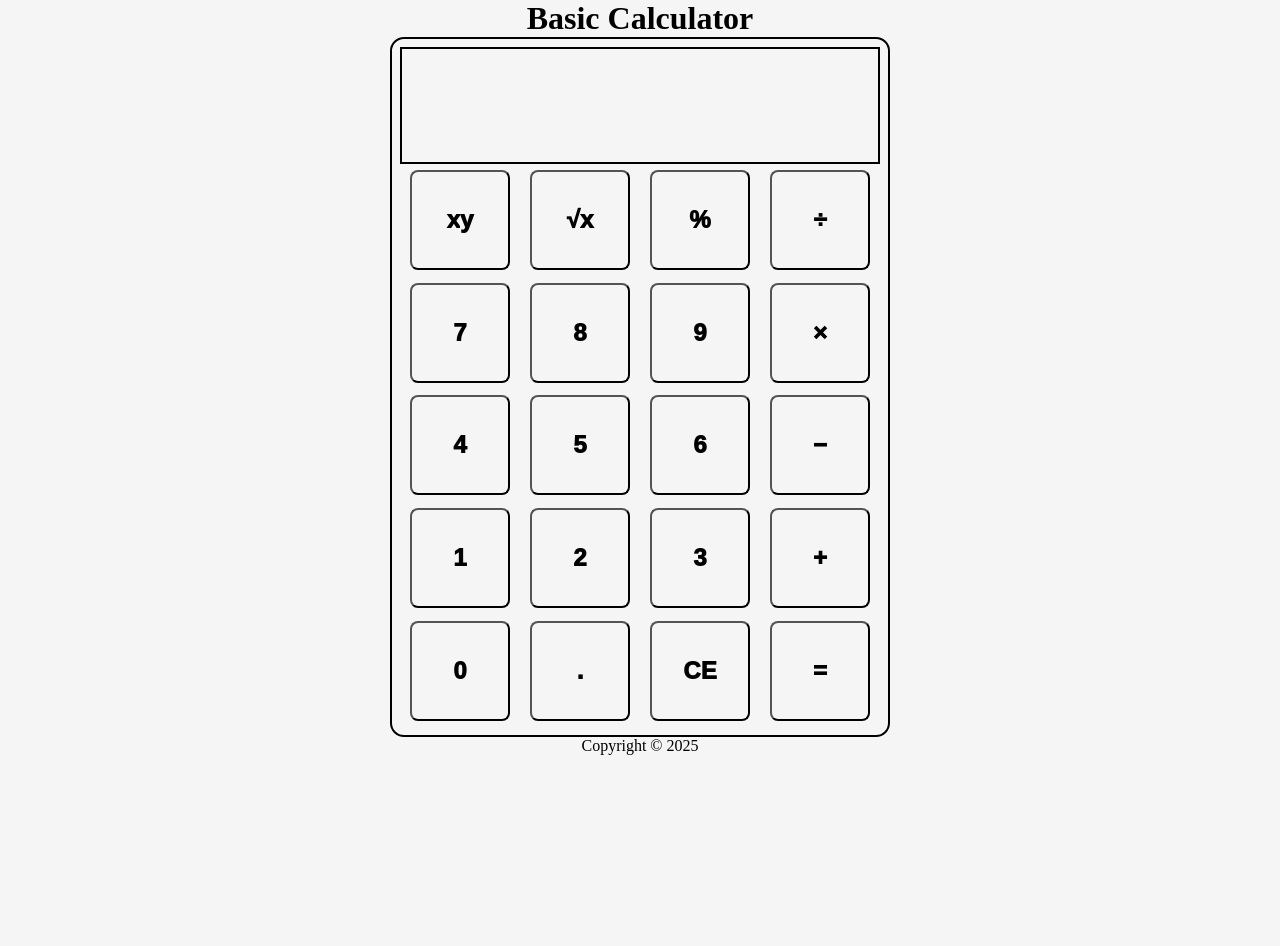
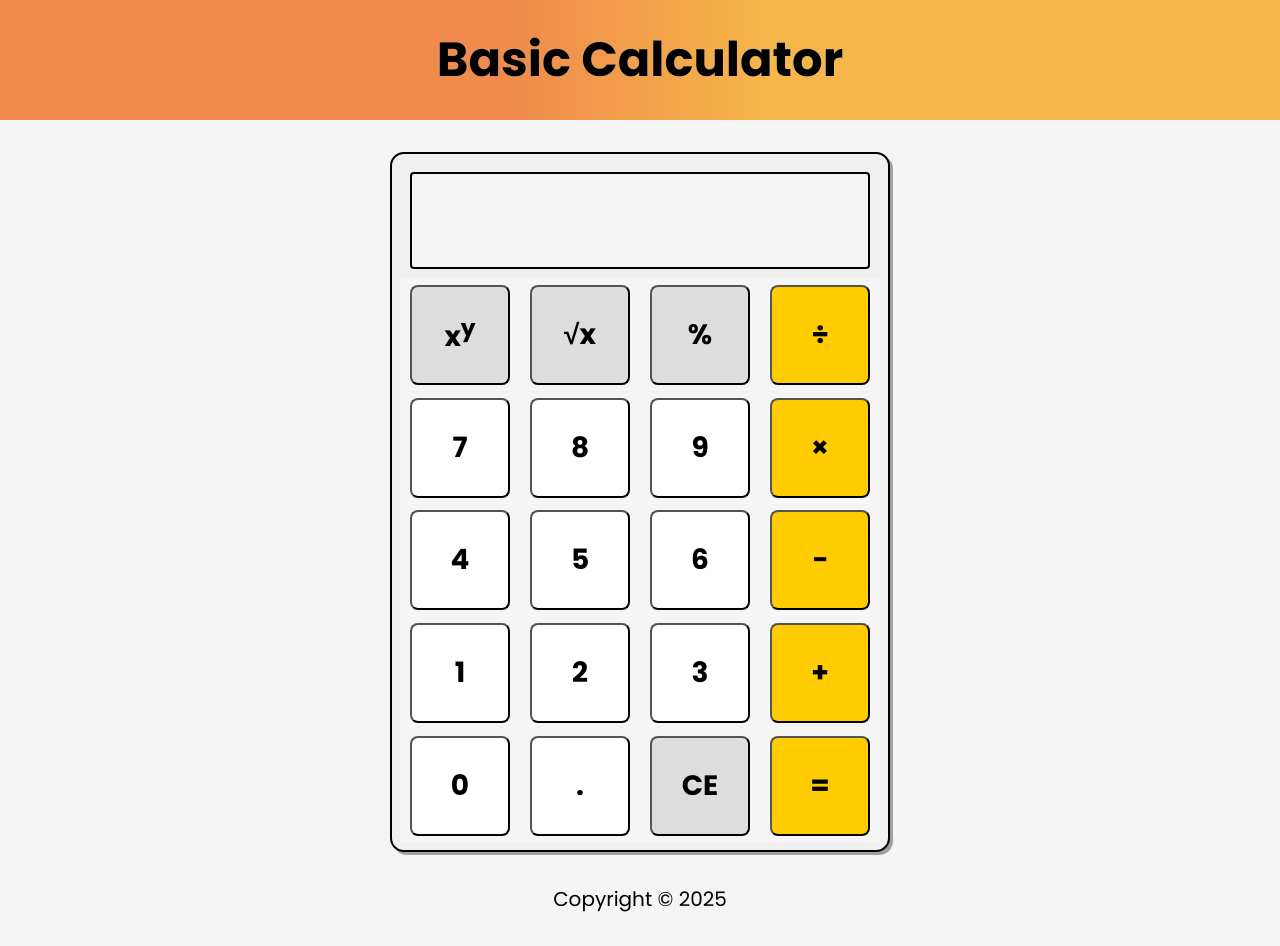
Before and after one commit to lksantos-uci/calculator, a plain HTML site: page index.html in a window 1280 px wide. Before the commit the page ends 800 px from the top, so only its background shows below. Drawn offline with Linux system fonts and the light colour scheme.

Commit message:
Finish UI
I finished designing the UI. I added colors behind the buttons and the
calculator itself. I changed the font to Poppins.

```diff
--- a/css/style.css
+++ b/css/style.css
@@ -3,11 +3,21 @@
     margin: 0;
     box-sizing: border-box;
     background-color: #f5f5f5;
+    font-family: 'Poppins', Arial, Helvetica, sans-serif;
 }
 
 #main-header {
     display: flex;
     justify-content: center;
+    color: black;
+    font-size: 24px;
+    padding: 24px;
+    margin-bottom: 32px;
+    background: linear-gradient(90deg, #f08b4c 40%, #f6b64a 60%);
+}
+
+h1 {
+    background-clip: text;
 }
 
 #calculator {
@@ -19,11 +29,20 @@
     margin: auto;
     padding: 8px;
     border-radius: 14px;
+    background-color: #f0f0f0;
+    box-shadow: 3px 3px rgba(128, 128, 128, 0.727);
 }
 
 #display {
     border: solid black 2px;
-    flex: 1;
+    border-radius: 4px;
+    margin: 10px;
+    flex: 0.75;
+    display: flex;
+    justify-content: end;
+    align-items: center;
+    font-size: 48px;
+    padding: 4px;
 }
 
 .btn-row {
@@ -38,15 +57,38 @@
     flex: 1;
 }
 
+.superscript-text {
+    vertical-align: super;
+    font-size: smaller;
+    background-color: #DDDDDD;
+}
+
 button {
     height: 100px;
     width: 100px;
     border-radius: 8px;
-    font-size: 24px;
-    font-weight: 1000;
+    font-size: 28px;
+    font-weight: 700;
+    background-color: white;
+}
+
+button:hover {
+    opacity: 50%;
+    border: solid black 2px;
+}
+
+.basic-op {
+    background-color: #FFCC00;
+}
+
+.advanced-op {
+    background-color: #DDDDDD;
 }
 
 #main-footer {
     display: flex;
     justify-content: center;
+    font-size: 20px;
+    margin-top: 32px;
+    margin-bottom: 32px;
 }
--- a/index.html
+++ b/index.html
@@ -3,7 +3,10 @@
 <head>
     <meta charset="UTF-8">
     <meta name="viewport" content="width=device-width, initial-scale=1.0">
-    <title>Calculator</title>
+    <title>Basic Calculator</title>
+    <link rel="preconnect" href="https://fonts.googleapis.com">
+    <link rel="preconnect" href="https://fonts.gstatic.com" crossorigin>
+    <link href="https://fonts.googleapis.com/css2?family=Montserrat:ital,wght@0,100..900;1,100..900&family=Poppins:ital,wght@0,100;0,200;0,300;0,400;0,500;0,600;0,700;0,800;0,900;1,100;1,200;1,300;1,400;1,500;1,600;1,700;1,800;1,900&display=swap" rel="stylesheet">
     <link rel="stylesheet" href="css/style.css">
     <script src="script/script.js"></script>
 </head>
@@ -13,19 +16,21 @@
     </header>
     <div class="container">
         <div id="calculator">
-            <div id="display"></div>
+            <div id="display">
+                <p id="num-display"></p>
+            </div>
             <div class="btn-row">
                 <div class="btn">
-                    <button>x<span>y</span></button>
+                    <button class="advanced-op">x<span class="superscript-text">y</span></button>
                 </div>
                 <div class="btn">
-                    <button>&radic;x</button>
+                    <button class="advanced-op">&radic;x</button>
                 </div>
                 <div class="btn">
-                    <button>%</button>
+                    <button class="advanced-op">%</button>
                 </div>
                 <div class="btn">
-                    <button>&divide;</button>
+                    <button class="basic-op">&divide;</button>
                 </div>
             </div>
             <div class="btn-row">
@@ -39,7 +44,7 @@
                     <button>9</button>
                 </div>
                 <div class="btn">
-                    <button>&times;</button>
+                    <button class="basic-op">&times;</button>
                 </div>
             </div>
             <div class="btn-row">
@@ -53,7 +58,7 @@
                     <button>6</button>
                 </div>
                 <div class="btn">
-                    <button>&minus;</button>
+                    <button class="basic-op">&minus;</button>
                 </div>
             </div>
             <div class="btn-row">
@@ -67,7 +72,7 @@
                     <button>3</button>
                 </div>
                 <div class="btn">
-                    <button>&plus;</button>
+                    <button class="basic-op">&plus;</button>
                 </div>
             </div>
             <div class="btn-row">
@@ -78,10 +83,10 @@
                     <button>.</button>
                 </div>
                 <div class="btn">
-                    <button>CE</button>
+                    <button class="advanced-op">CE</button>
                 </div>
                 <div class="btn">
-                    <button>&equals;</button>
+                    <button class="basic-op">&equals;</button>
                 </div>
             </div>
         </div>
```
